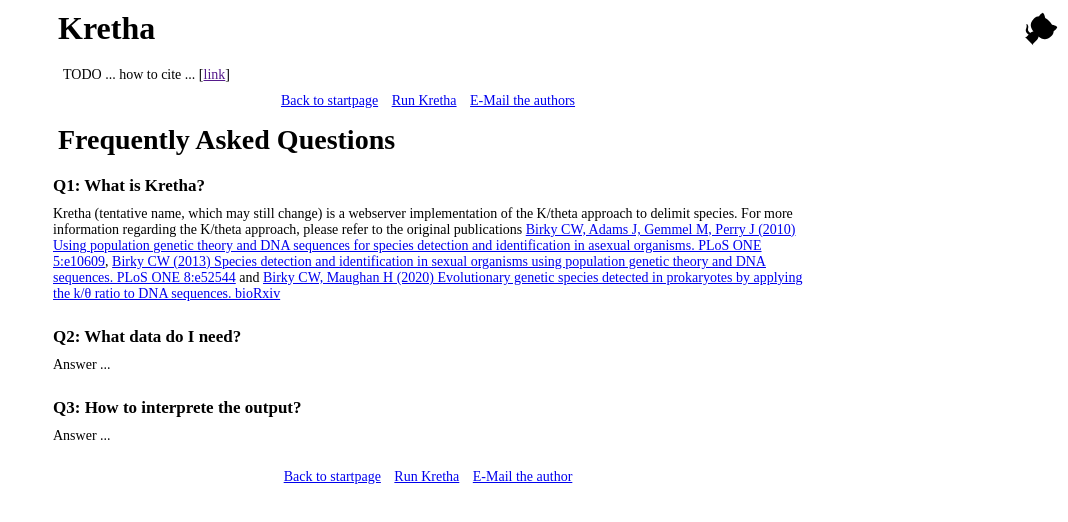
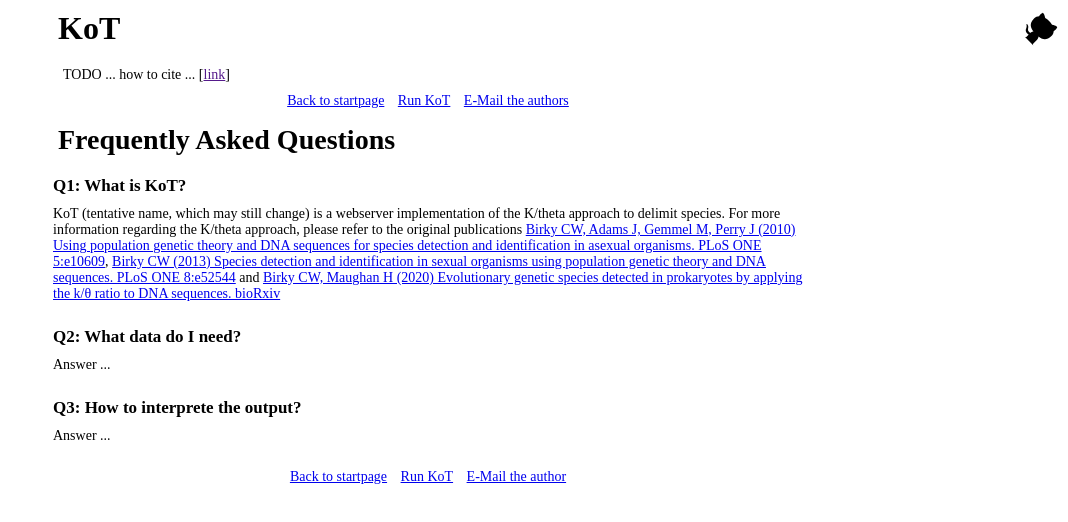
Before and after one commit to eeg-ebe/KoT, a plain HTML site: page faq.html in a window 1280 px wide. Shown: the whole page, without its empty margins (212-1280 px from the left). Drawn offline with Linux system fonts and the light colour scheme.

Commit message:
Rename Kretha to KoT

```diff
--- a/faq.html
+++ b/faq.html
@@ -2,28 +2,28 @@
 <html>
     <head>
         <meta charset="UTF-8" />
-        <title>Kretha</title>
+        <title>KoT</title>
         <link rel="stylesheet" href="style.css"/>
     </head>
     <body>
-        <a href="https://github.com/eeg-ebe/Kretha">
+        <a href="https://github.com/eeg-ebe/KoT">
             <svg width="80" height="80" viewBox="0 0 250 250" style="fill:white; color:black; z-index: 51; position: absolute; top: 0; right: 0; border: 0;" aria-hidden="true"><path d="M0,0 L115,115 L130,115 L142,142 L250,250 L250,0 Z"></path><path d="M128.3,109.0 C113.8,99.7 119.0,89.6 119.0,89.6 C122.0,82.7 120.5,78.6 120.5,78.6 C119.2,72.0 123.4,76.3 123.4,76.3 C127.3,80.9 125.5,87.3 125.5,87.3 C122.9,97.6 130.6,101.9 134.4,103.2" fill="currentColor" style="transform-origin: 130px 106px;" class="octo-arm"></path><path d="M115.0,115.0 C114.9,115.1 118.7,116.5 119.8,115.4 L133.7,101.6 C136.9,99.2 139.9,98.4 142.2,98.6 C133.8,88.0 127.5,74.4 143.8,58.0 C148.5,53.4 154.0,51.2 159.7,51.0 C160.3,49.4 163.2,43.6 171.4,40.1 C171.4,40.1 176.1,42.5 178.8,56.2 C183.1,58.6 187.2,61.8 190.9,65.4 C194.5,69.0 197.7,73.2 200.1,77.6 C213.8,80.2 216.3,84.9 216.3,84.9 C212.7,93.1 206.9,96.0 205.4,96.6 C205.1,102.4 203.0,107.8 198.3,112.5 C181.9,128.9 168.3,122.5 157.7,114.1 C157.9,116.9 156.7,120.9 152.7,124.9 L141.0,136.5 C139.8,137.7 141.6,141.9 141.8,141.8 Z" fill="currentColor" class="octo-body"></path>
             </svg>
         </a>
         <div class="contentdiv">
-            <h1>Kretha</h1>
+            <h1>KoT</h1>
             <p id="cite">TODO ... how to cite ... [<a href="">link</a>]</p>
             <div class="navigation">
                 <a href="index.html">Back to startpage</a>
-                <a href="input.html">Run Kretha</a>
+                <a href="input.html">Run KoT</a>
                 <a href="mailto: yspori@ulb.ac.be,jflot@ulb.ac.be,birky@arizona.edu">E-Mail the authors</a>
             </div>
             <h2>Frequently Asked Questions</h2>
             <div class="faqs">
                 <div class="faq">
                     <a name="q1"></a>
-                    <div class="question">Q1: What is Kretha?</div>
-                    <div class="answer">Kretha (tentative name, which may still change) is a webserver implementation of the K/theta approach to delimit species. For more information regarding the K/theta approach, please refer to the original publications <a href="https://doi.org/10.1371/journal.pone.0010609">Birky CW, Adams J, Gemmel M, Perry J (2010) Using population genetic theory and DNA sequences for species detection and identification in asexual organisms. PLoS ONE 5:e10609</a>, <a href="https://doi.org/10.1371/journal.pone.0052544">Birky CW (2013) Species detection and identification in sexual organisms using population genetic theory and DNA sequences. PLoS ONE 8:e52544</a> and <a href="https://doi.org/10.1101/2020.04.27.062828">Birky CW, Maughan H (2020) Evolutionary genetic species detected in prokaryotes by applying the k/θ ratio to DNA sequences. bioRxiv</a></div>
+                    <div class="question">Q1: What is KoT?</div>
+                    <div class="answer">KoT (tentative name, which may still change) is a webserver implementation of the K/theta approach to delimit species. For more information regarding the K/theta approach, please refer to the original publications <a href="https://doi.org/10.1371/journal.pone.0010609">Birky CW, Adams J, Gemmel M, Perry J (2010) Using population genetic theory and DNA sequences for species detection and identification in asexual organisms. PLoS ONE 5:e10609</a>, <a href="https://doi.org/10.1371/journal.pone.0052544">Birky CW (2013) Species detection and identification in sexual organisms using population genetic theory and DNA sequences. PLoS ONE 8:e52544</a> and <a href="https://doi.org/10.1101/2020.04.27.062828">Birky CW, Maughan H (2020) Evolutionary genetic species detected in prokaryotes by applying the k/θ ratio to DNA sequences. bioRxiv</a></div>
                 </div>
                 <div class="faq">
                     <a name="q2"></a>
@@ -38,7 +38,7 @@
             </div>
             <div class="navigation">
                 <a href="index.html">Back to startpage</a>
-                <a href="input.html">Run Kretha</a>
+                <a href="input.html">Run KoT</a>
                 <a href="mailto: jflot@ulb.ac.be">E-Mail the author</a>
             </div>
         </div>
```
Also changed, not shown: index.html (+4 -4 lines), input.html (+3 -3 lines).
